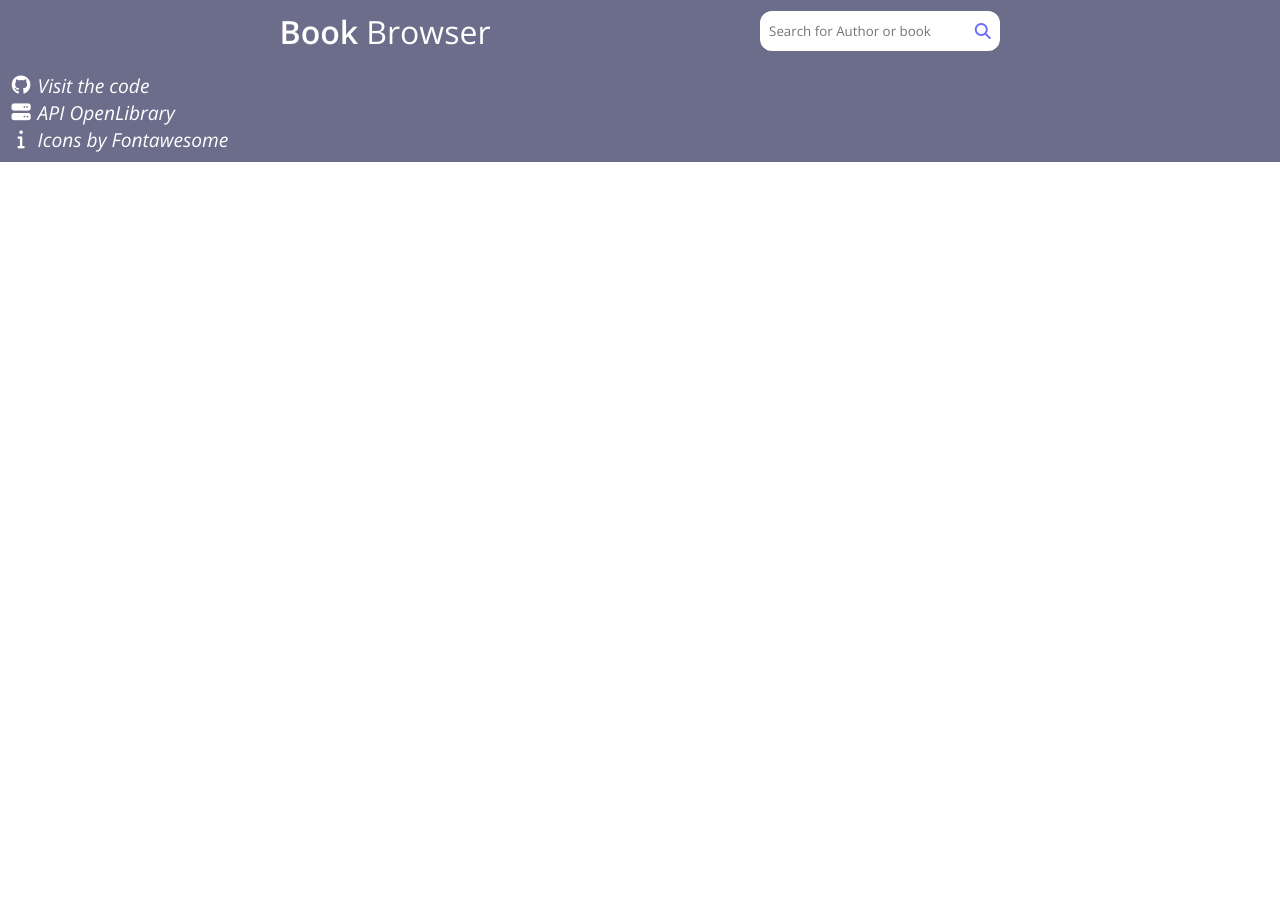
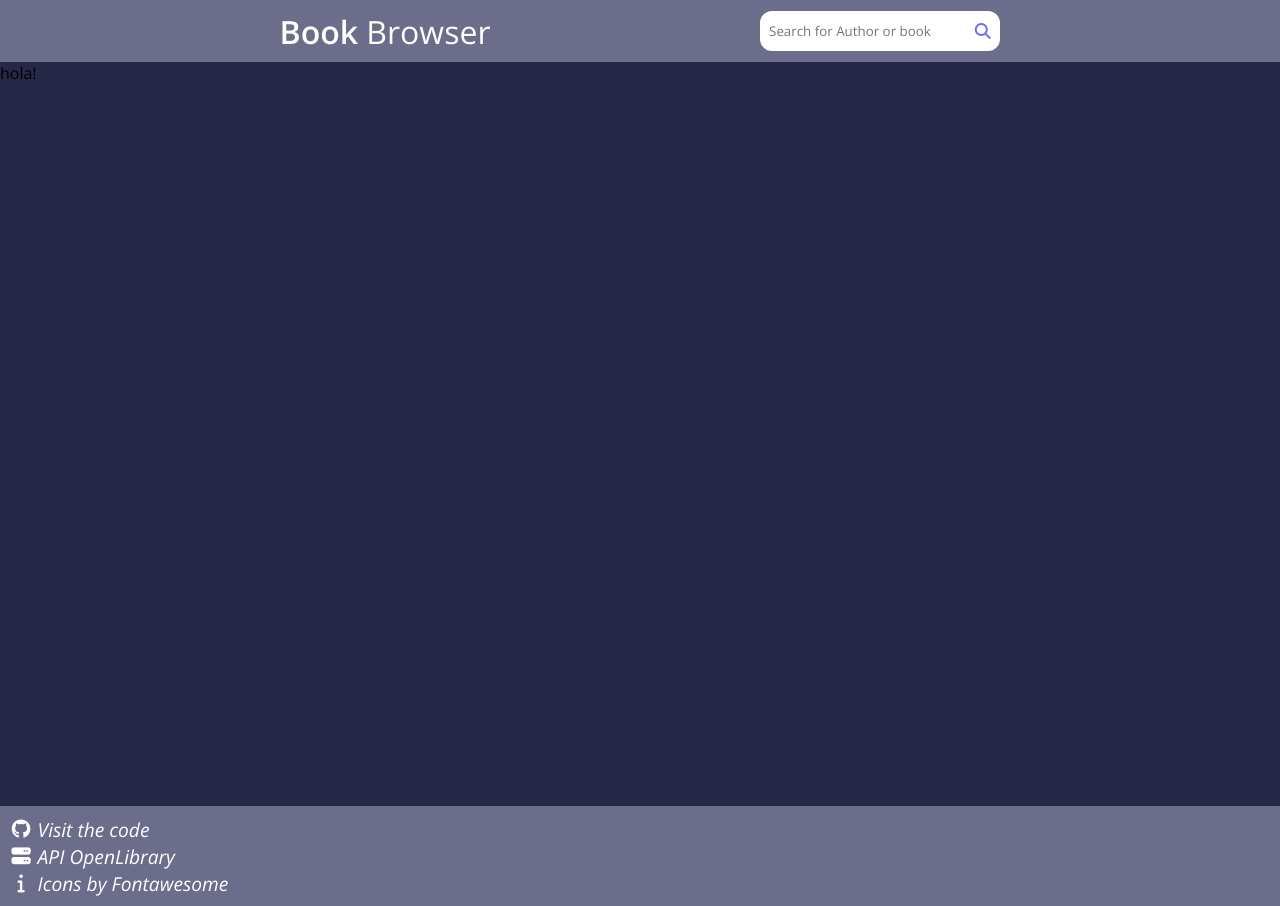
Before and after one commit to AndresNunezG/BookBrowser-SubstringCounter, a React (Create React App) app in the folder book-browser/: page / in a window 1280 px wide. Before the commit the page ends 800 px from the top, so only its background shows below. Built offline with nearby package versions, Linux system fonts and the light colour scheme.

Commit message:
changes ready before api consme

```diff
--- a/book-browser/src/App.js
+++ b/book-browser/src/App.js
@@ -1,4 +1,5 @@
 import Header from './components/Header';
+import CardsContainer from './components/CardsContainer';
 import Footer from './components/Footer';
 
 import './App.css';
@@ -7,6 +8,7 @@ function App() {
   return (
     <div className="App">
       <Header />
+      <CardsContainer />
       <Footer />
     </div>
   );
--- /dev/null
+++ b/book-browser/src/components/CardsContainer.js
@@ -0,0 +1,11 @@
+import React from 'react';
+
+import './styles/CardsContainer.css'
+
+export default function CardsContainer() {
+    return(
+        <section className="CardsContainer">
+            <p>hola!</p>
+        </section>
+    )
+}
--- a/book-browser/src/components/Footer.js
+++ b/book-browser/src/components/Footer.js
@@ -4,7 +4,7 @@ import './styles/Footer.css'
 
 export default function Footer() {
     return (
-        <div className="Footer__container">
+        <section className="Footer__container">
             <div className="Footer-item">
                 <i className="Footer-item-icon fab fa-github"></i>
                 <a
@@ -32,6 +32,6 @@ export default function Footer() {
                 &nbsp;Icons by Fontawesome
                 </a>
             </div>
-        </div>
+        </section>
     )
 }
--- a/book-browser/src/components/Header.js
+++ b/book-browser/src/components/Header.js
@@ -4,7 +4,7 @@ import './styles/Header.css'
 
 export default function Header() {
     return (
-        <div className="Header__container">
+        <header className="Header__container">
             <div className="Title__container">
                 <h1 className="Title-1">Book&nbsp;</h1>
                 <h1 className="Title-2">Browser</h1>
@@ -20,6 +20,6 @@ export default function Header() {
                 >
                 </input>
             </div>
-        </div>
+        </header>
     )
 }
--- /dev/null
+++ b/book-browser/src/components/styles/CardsContainer.css
@@ -0,0 +1,4 @@
+.CardsContainer {
+    height: 93vh;
+    background-color: var(--main-bg-color);
+}
```
Also changed, not shown: book-browser/src/components/styles/BookCard.css (added), book-browser/src/components/styles/BookCard.js (deleted), 1 other file (tests, documents, lock files or other folders).
